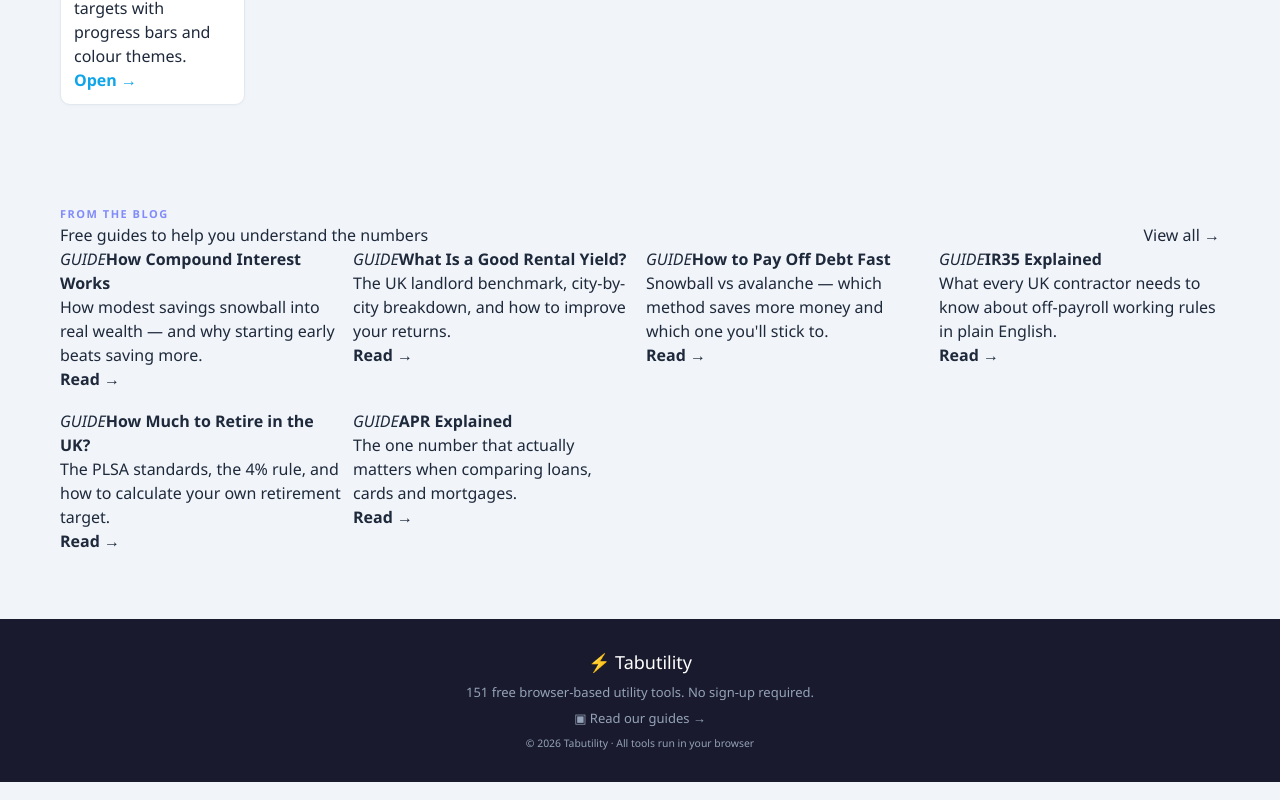
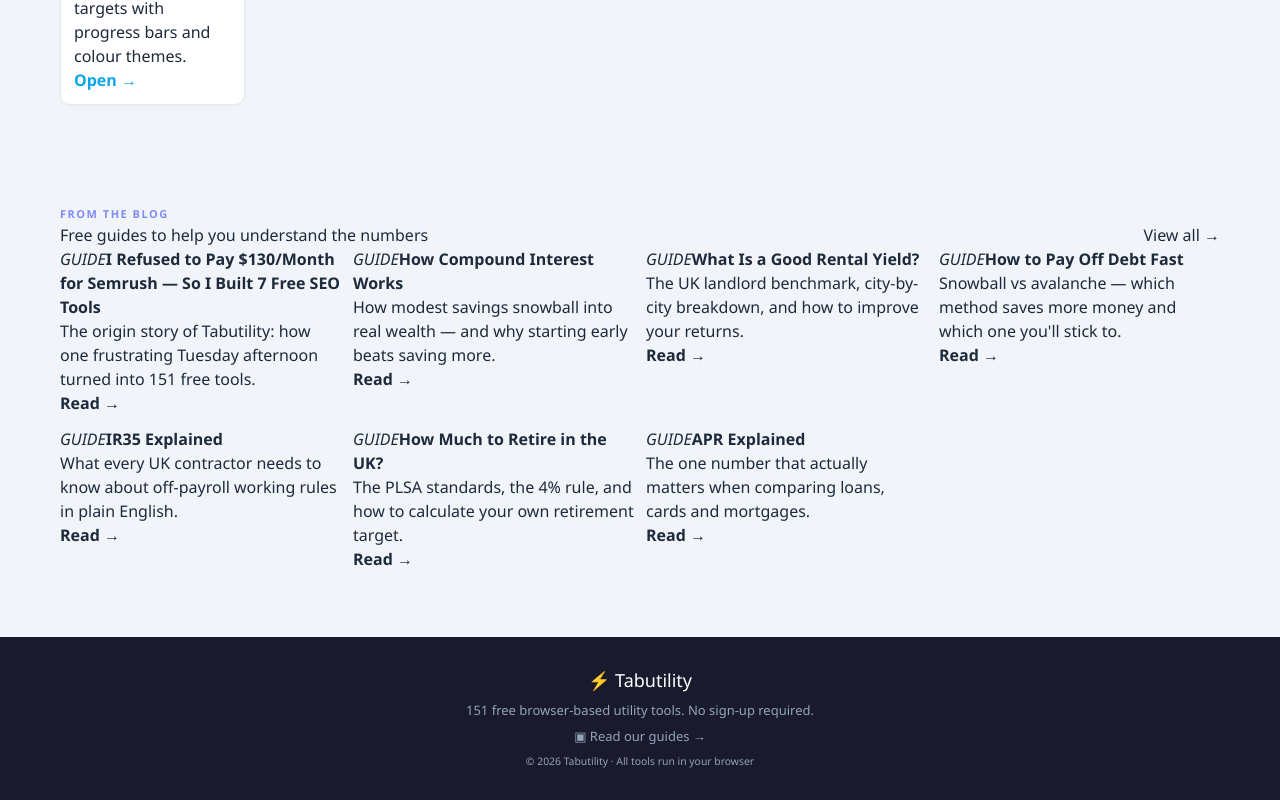
Before and after one commit to rakeshv02/tabutility-landing, a React (Vite) app: page / in a window 1280 px wide. Shown: the part 6180-6980 px from the top of the page. Built offline with nearby package versions, Linux system fonts and the light colour scheme.

Commit message:
feat: add product-hunt-launch to homepage blog section

```diff
--- a/src/App.jsx
+++ b/src/App.jsx
@@ -18,6 +18,7 @@ const CATEGORY_COLORS = {
 };
 const DEFAULT_COLOR = { badge: "#374151", light: "#f9fafb", text: "#111827" };
 const BLOG_POSTS = [
+  { title: "I Refused to Pay $130/Month for Semrush — So I Built 7 Free SEO Tools", desc: "The origin story of Tabutility: how one frustrating Tuesday afternoon turned into 151 free tools.", url: "/blog/product-hunt-launch/", categories: ["SEO", "All"] },
   { title: "How Compound Interest Works", desc: "How modest savings snowball into real wealth — and why starting early beats saving more.", url: "/blog/how-compound-interest-works/", categories: ["Calculators"] },
   { title: "What Is a Good Rental Yield?", desc: "The UK landlord benchmark, city-by-city breakdown, and how to improve your returns.", url: "/blog/what-is-good-rental-yield-uk/", categories: ["Calculators", "International"] },
   { title: "How to Pay Off Debt Fast", desc: "Snowball vs avalanche — which method saves more money and which one you'll stick to.", url: "/blog/how-to-pay-off-debt-fast/", categories: ["Calculators"] },
```
